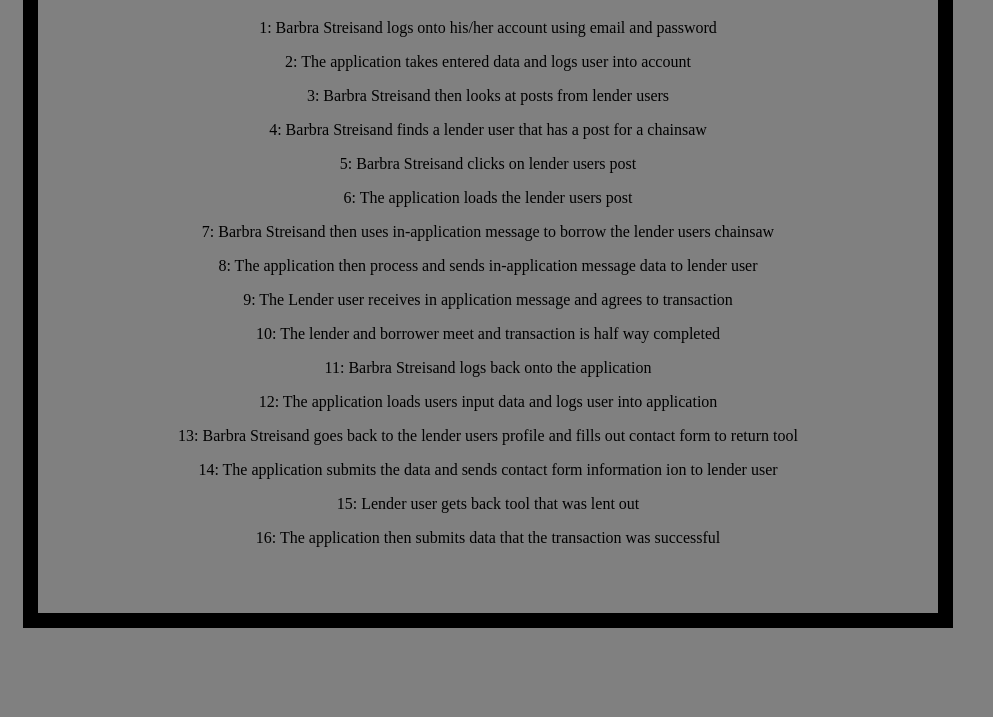
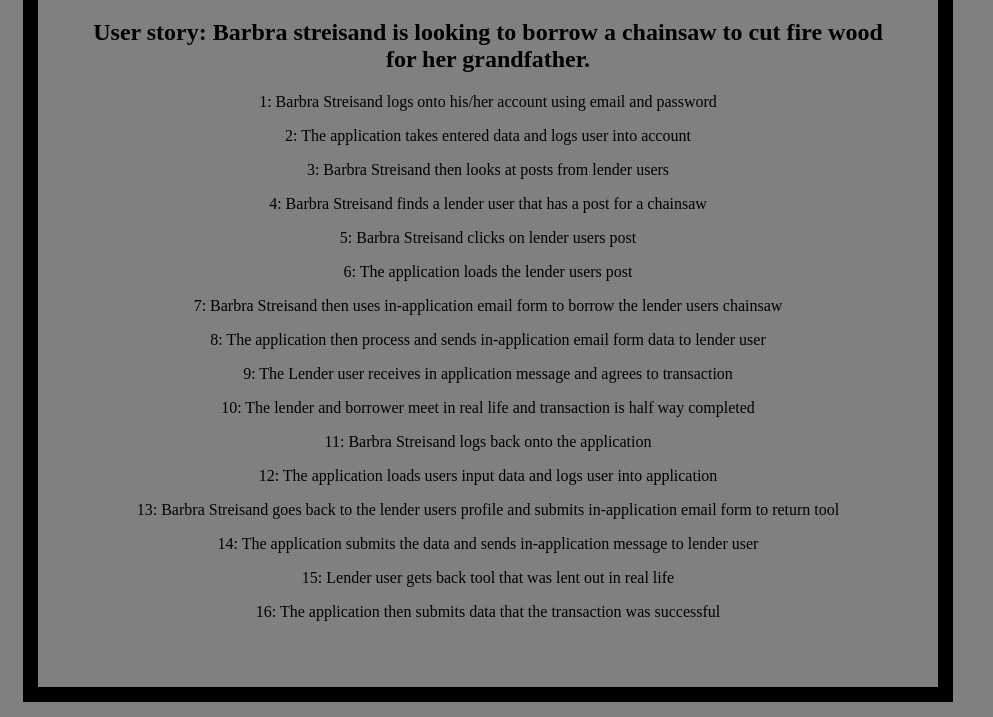
Before and after one commit to Abq-Tool-Shed/Capstone-Abq-Tool-Shed, a plain HTML site: page Documentation/tools-documents/borrower-files/interaction-flow-borrower.html in a window 1280 px wide. Shown: the part 134-851 px from the top of the page, without its empty margins (0-993 px from the left). Before the commit the page ends 800 px from the top, so only its background shows below. Drawn offline with Linux system fonts and the light colour scheme.

Commit message:
Major File Update

```diff
--- a/Documentation/tools-documents/interaction-flow-borrower.html
+++ b/Documentation/tools-documents/borrower-files/interaction-flow-borrower.html
@@ -8,21 +8,22 @@
 <body>
 <div class="flow">
 <h1 style="font-family: 'Bell MT', sans-serif">Interaction Flow</h1>
+    <h2>User story: Barbra streisand is looking to borrow a chainsaw to cut fire wood for her grandfather.</h2>
     <p>1: Barbra Streisand logs onto his/her account using email and password</p>
     <p>2: The application takes entered data and logs user into account</p>
     <p>3: Barbra Streisand then looks at posts from lender users</p>
     <p>4: Barbra Streisand finds a lender user that has a post for a chainsaw</p>
     <p>5: Barbra Streisand clicks on lender users post</p>
     <p>6: The application loads the lender users post</p>
-    <p>7: Barbra Streisand then uses in-application message to borrow the lender users chainsaw</p>
-    <p>8: The application then process and sends in-application message  data to lender user</p>
+    <p>7: Barbra Streisand then uses in-application email form to borrow the lender users chainsaw</p>
+    <p>8: The application then process and sends in-application email form data to lender user</p>
     <p>9: The Lender user receives in application message and agrees to transaction </p>
-    <p>10: The lender and borrower meet and transaction is half way completed</p>
+    <p>10: The lender and borrower meet in real life and transaction is half way completed</p>
     <p>11: Barbra Streisand logs back onto the application</p>
     <p>12: The application loads users input data and logs user into application</p>
-    <p>13: Barbra Streisand goes back to the lender users profile and fills out contact form to return tool</p>
-    <p>14: The application submits the data and sends contact form information ion to lender user</p>
-    <p>15: Lender user gets back tool that was lent out</p>
+    <p>13: Barbra Streisand goes back to the lender users profile and submits in-application email form to return tool</p>
+    <p>14: The application submits the data and sends in-application message to lender user</p>
+    <p>15: Lender user gets back tool that was lent out in real life</p>
     <p>16: The application then submits data that the transaction was successful</p>
 </div>
 </body>
```
Also changed, not shown: Documentation/tools-documents/borrower-files/first-time-borrower.html (renamed from Documentation/tools-documents/first-time-borrower.html, +1 -1 lines), Documentation/tools-documents/index.html (deleted, +0 -13 lines), Documentation/wireframes/index.html (added, +54 -0 lines), Documentation/tools-documents/anonymous-user-files/anon-interaction-flow.html (renamed from Documentation/tools-documents/anon-interaction-flow.html), Documentation/tools-documents/anonymous-user-files/anonymous-person.html (renamed from Documentation/tools-documents/anonymous-person.html), Documentation/tools-documents/borrower-files/barb.jfif (renamed from Documentation/tools-documents/barb.jfif), Documentation/tools-documents/borrower-files/interaction-style.css (renamed from Documentation/tools-documents/interaction-style.css), Documentation/tools-documents/borrower-files/style.css (renamed from Documentation/tools-documents/style.css), Documentation/tools-documents/lender-files/sergio.html (renamed from Documentation/tools-documents/sergio.html).
